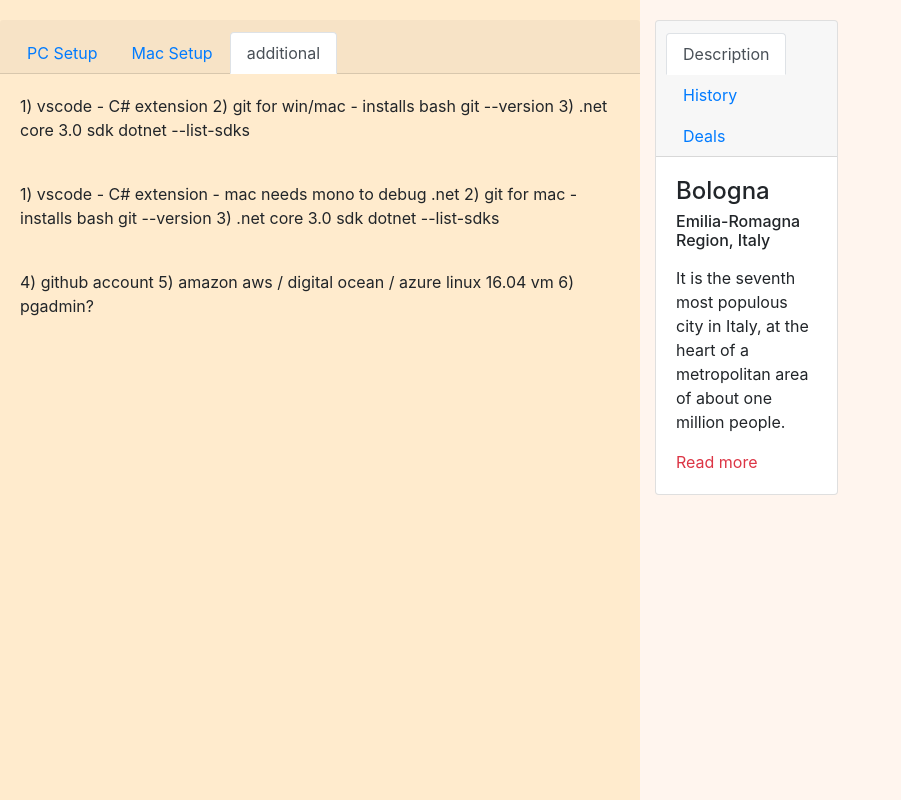
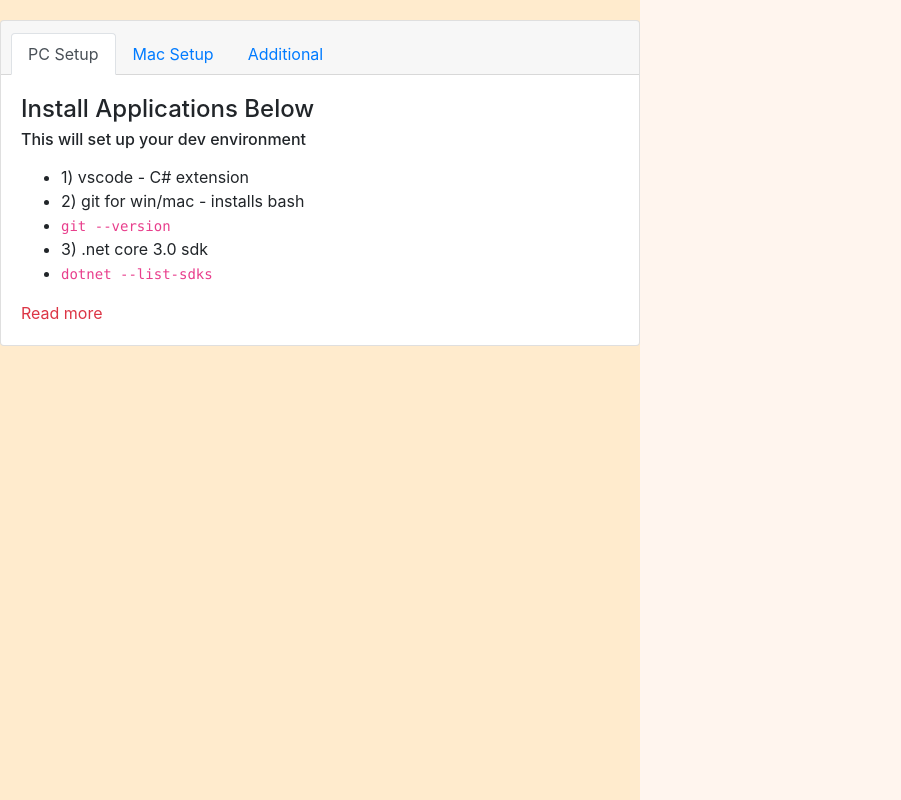
Before and after one commit to todarko/fullstack-night, a plain HTML site: page index.html in a window 1280 px wide. Shown: the whole page, without its empty margins (0-901 px from the left). Drawn offline with nearby package versions, Linux system fonts and the light colour scheme.

Commit message:
card updates

```diff
--- a/index.html
+++ b/index.html
@@ -9,94 +9,72 @@
 </head>
 <body>
 <div class="split left">
-<ul class="card-header" id="myTab" role="tablist">
-    <ul class="nav nav-tabs card-header-tabs">
+<div class="card">
+    <div class="card-header">
+    <ul class="nav nav-tabs card-header-tabs" id="myTab-list" role="tablist">
         <li class="nav-item">
-            <a class="nav-link active" id="pc-tab" data-toggle="tab" href="#pc" role="tab" aria-controls="pc" aria-selected="true">PC Setup</a>
+        <a class="nav-link active" href="#pc" role="tab" aria-controls="pc" aria-selected="true">PC Setup</a>
         </li>
         <li class="nav-item">
-            <a class="nav-link" id="mac-tab" data-toggle="tab" href="#mac" role="tab" aria-controls="mac" aria-selected="false">Mac Setup</a>
+        <a class="nav-link"  href="#mac" role="tab" aria-controls="mac" aria-selected="false">Mac Setup</a>
         </li>
         <li class="nav-item">
-            <a class="nav-link" id="additional-tab" data-toggle="tab" href="#additional" role="tab" aria-controls="additional" aria-selected="false">additional</a>
-        </li>
-    </ul>
-</ul>
-
-    <div class="card-body active" id="pc" role="tabpanel" aria-labelledby="pc-tab">
-            1) vscode - C# extension
-            2) git for win/mac - installs bash
-            git --version
-            3) .net core 3.0 sdk
-            dotnet --list-sdks
-     </div>
-    <div class="card-body" id="mac" role="tabpanel" aria-labelledby="mac-tab">
-            1) vscode - C# extension - mac needs mono to debug .net
-            2) git for mac - installs bash
-            git --version
-            3) .net core 3.0 sdk
-            dotnet --list-sdks
-    </div>
-    <div class="card-body" id="additional" role="tabpanel" aria-labelledby="additional-tab">
-            4) github account
-            5) amazon aws / digital ocean / azure linux 16.04 vm
-            6) pgadmin?
-    </div>
-
-</div>
-<div class="split right">
-        <div class="container">
-                <div class="row">
-                  <div class="col-12 col-sm-8 col-md-6 col-lg-4">
-                    <div class="card">
-                      <div class="card-header">
-                        <ul class="nav nav-tabs card-header-tabs" id="bologna-list" role="tablist">
-                          <li class="nav-item">
-                            <a class="nav-link active" href="#description" role="tab" aria-controls="description" aria-selected="true">Description</a>
-                          </li>
-                          <li class="nav-item">
-                            <a class="nav-link"  href="#history" role="tab" aria-controls="history" aria-selected="false">History</a>
-                          </li>
-                          <li class="nav-item">
-                            <a class="nav-link" href="#deals" role="tab" aria-controls="deals" aria-selected="false">Deals</a>
+        <a class="nav-link" href="#additional" role="tab" aria-controls="additional" aria-selected="false">Additional</a>
         </li>
     </ul>
     </div>
     <div class="card-body">
-                        <h4 class="card-title">Bologna</h4>
-                        <h6 class="card-subtitle mb-2">Emilia-Romagna Region, Italy</h6>
+    <h4 class="card-title">Install Applications Below</h4>
+    <h6 class="card-subtitle mb-2">This will set up your dev environment</h6>
 
         <div class="tab-content mt-3">
-                          <div class="tab-pane active" id="description" role="tabpanel">
-                            <p class="card-text">It is the seventh most populous city in Italy, at the heart of a metropolitan area of about one million people. </p>
+        <div class="tab-pane active" id="pc" role="tabpanel">
+        <p class="card-text">
+            <ul>
+                <li>1) vscode - C# extension</li>
+                <li>2) git for win/mac - installs bash</li>
+                <li><code>git --version</code></li>
+                <li>3) .net core 3.0 sdk</li>
+                <li><code>dotnet --list-sdks</code></li>
+            </ul>
+        </p>
         <a href="#" class="card-link text-danger">Read more</a>
         </div>
 
-                          <div class="tab-pane" id="history" role="tabpanel" aria-labelledby="history-tab">
-                            <p class="card-text">First settled around 1000 BCE and then founded as the Etruscan Felsina about 500 BCE, it was occupied by the Boii in the 4th century BCE and became a Roman colony and municipium with the name of Bononia in 196 BCE. </p>
+        <div class="tab-pane" id="mac" role="tabpanel" aria-labelledby="mac-tab">
+        <p class="card-text">
+            <ul>
+                    <li>1) vscode - C# extension - mac needs mono to debug .net</li>
+                    <li>2) git for mac - installs bash</li>
+                    <li><code>git --version</code></li>
+                    <li>3) .net core 3.0 sdk</li>
+                    <li><code>dotnet --list-sdks</code></li>
+            </ul>
+        </p>
         <a href="#" class="card-link text-danger">Read more</a>
         </div>
 
-                          <div class="tab-pane" id="deals" role="tabpanel" aria-labelledby="deals-tab">
-                            <p class="card-text">Immerse yourself in the colours, aromas and traditions of Emilia-Romagna with a holiday in Bologna, and discover the city's rich artistic heritage.</p>
+        <div class="tab-pane" id="additional" role="tabpanel" aria-labelledby="additional-tab">
+        <p class="card-text">
+                    <li>github account</li>
+                    <li>amazon aws / digital ocean / azure linux 16.04 vm</li>
+                    <li>pgadmin</li>
+        </p>
         <a href="#" class="btn btn-danger btn-sm">Get Deals</a>
         </div>
     </div>
     </div>
 </div>
+
 </div>
-                </div>
-              </div>
+<div class="split right">
+
 </div>
 </body>
 <footer></footer>
 </html>
 <script>
-$(function () {
-    $('#myTab li:last-child a').tab('show')
-})
-
-$('#bologna-list a').on('click', function (e) {
+$('#myTab-list a').on('click', function (e) {
   e.preventDefault()
   $(this).tab('show')
 })
```
Lines whose indentation alone changed are shown as unchanged.
